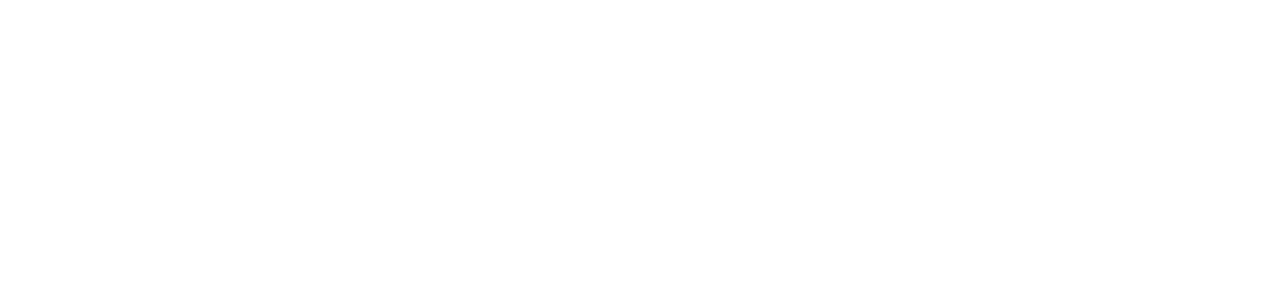
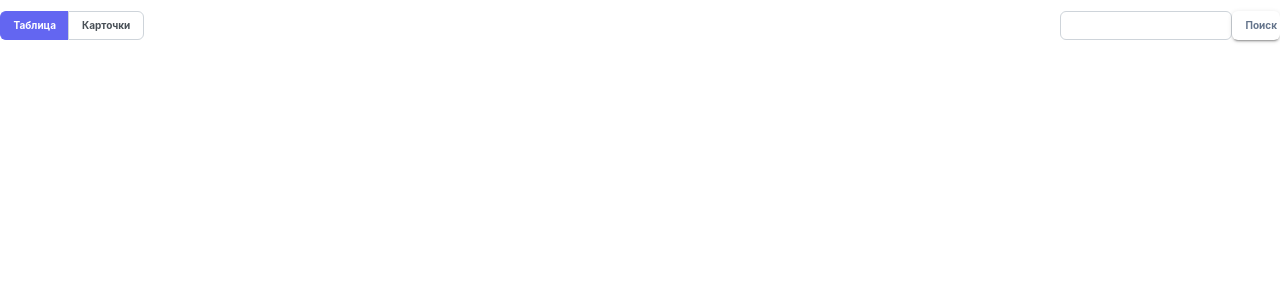
Before and after one commit to syrovezhko/gts, a Next.js app: page / in a window 1280 px wide. Shown: the top 300 px of the page. Built offline with nearby package versions, Linux system fonts and the light colour scheme.

Commit message:
init: header

```diff
--- a/package.json
+++ b/package.json
@@ -15,9 +15,11 @@
     "eslint": "8.49.0",
     "eslint-config-next": "13.4.19",
     "next": "13.4.19",
+    "primeicons": "^6.0.1",
     "primereact": "^9.6.2",
     "react": "18.2.0",
     "react-dom": "18.2.0",
+    "sass": "^1.66.1",
     "typescript": "5.2.2"
   },
   "devDependencies": {
--- a/src/app/globals.css
+++ b/src/app/globals.css
@@ -13,6 +13,10 @@
 
 html,
 body {
-  width: 100%;
-  height: 100%;
+  width: 100vw;
+  height: 100vh;
+  display: flex;
+  justify-content: flex-start;
+  flex-direction: column;
+  align-items: center;
 }
--- a/src/app/layout.tsx
+++ b/src/app/layout.tsx
@@ -1,3 +1,4 @@
+import Header from '@/header/Header'
 import './globals.css'
 import type { Metadata } from 'next'
 import { Inter } from 'next/font/google'
@@ -16,7 +17,10 @@
 }) {
   return (
     <html lang="ru">
-      <body className={inter.className}>{children}</body>
+      <body className={inter.className}>
+        <Header/>
+        {children}
+        </body>
     </html>
   )
 }
--- /dev/null
+++ b/src/header/Header.module.scss
@@ -0,0 +1,22 @@
+.header {
+  display: flex;
+  justify-content: space-between;
+  max-width: 128rem;
+  width: 100%;
+  height: 5rem;
+  align-items: center;
+}
+
+.search {
+  max-width: 22rem;
+  width: 100%;
+  display: flex;
+  justify-content: space-between;
+}
+
+@media screen and (max-width: 450px) {
+  .header {
+    flex-direction: column;
+    gap: 5px;
+  }
+}
--- /dev/null
+++ b/src/header/Header.tsx
@@ -0,0 +1,35 @@
+"use client"
+
+import React, { useState } from 'react';
+import styles from './Header.module.scss';
+
+import { InputText } from 'primereact/inputtext';
+import { Button } from 'primereact/button';
+import { SelectButton } from 'primereact/selectbutton';
+import "primereact/resources/themes/lara-light-indigo/theme.css";  //theme
+import "primereact/resources/primereact.min.css";                  //core css
+import "primeicons/primeicons.css";                                //icons
+
+
+const Header = () => {
+  const cities = ['Таблица', 'Карточки']
+  const [button, setButton] = useState(cities[0])
+  const [search, setSearch] = useState('')
+  console.log(button)
+  console.log(search)
+  return (
+    <header className={styles.header}>
+      <SelectButton
+        value={button}
+        onChange={(e) => setButton(e.value)}
+        options={cities}
+      />
+      <div className={styles.search}>
+        <InputText value={search} onChange={(e) => setSearch(e.target.value)} />
+        <Button label="Поиск" severity="secondary" text raised />
+      </div>
+    </header>
+  );
+};
+
+export default Header;
```
Also changed, not shown: 1 other file (tests, documents, lock files or other folders).
